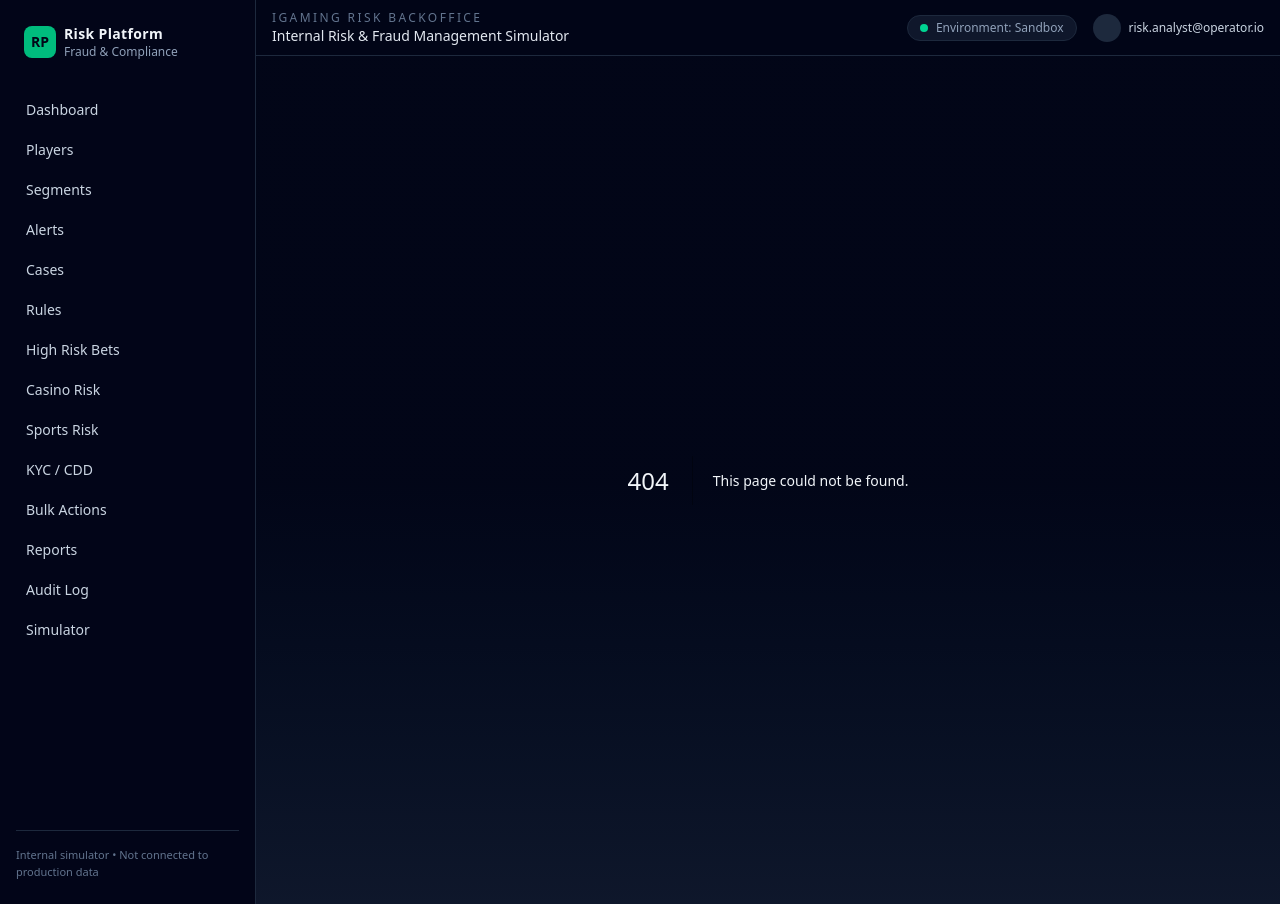
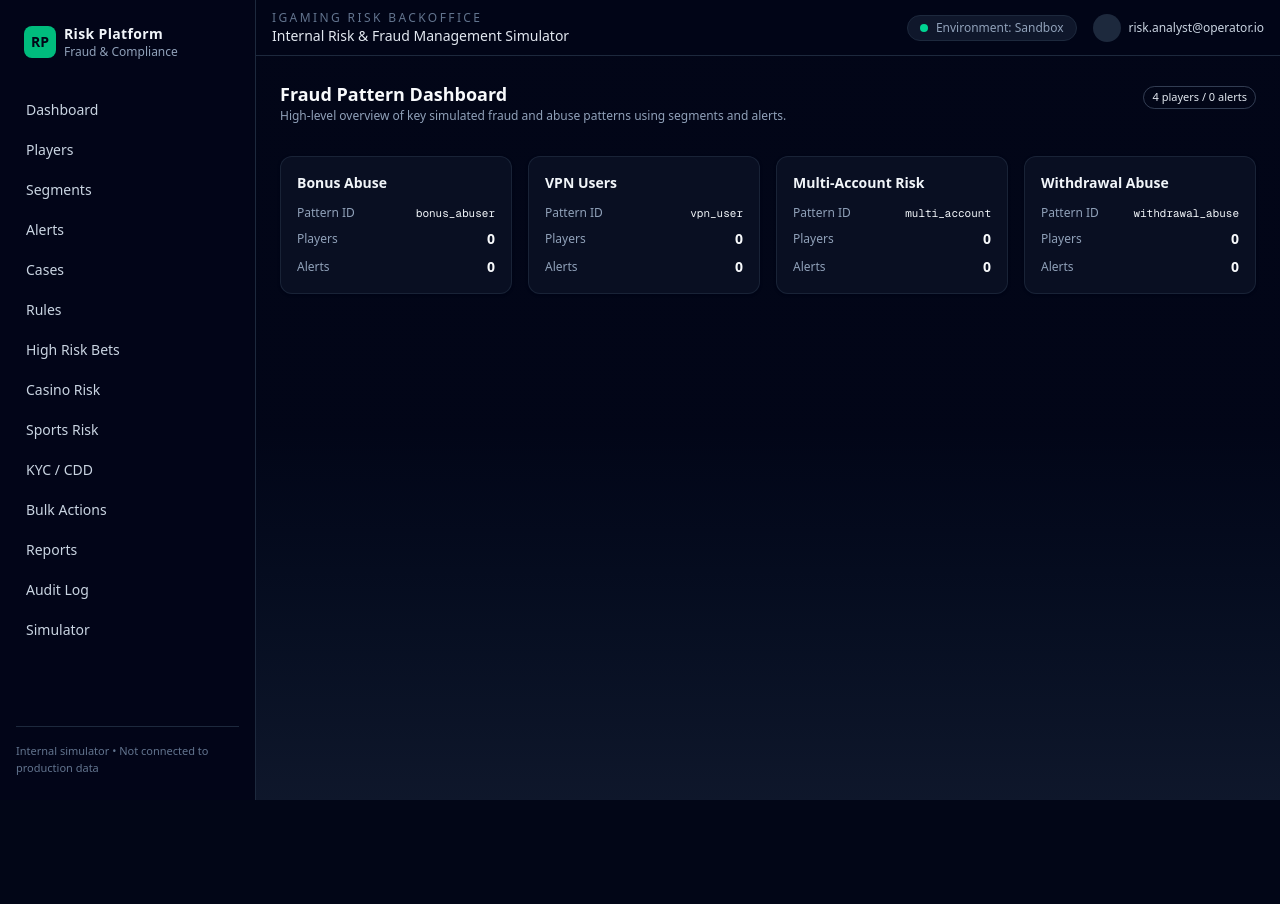
Before and after one commit to ptsportsbookcom-sudo/risk-platform-simulator, a Next.js app: page /dashboard/fraud-patterns in a window 1280 px wide. Before the commit this address had no page. After the commit the page ends 800 px from the top, so only its background shows below. Built offline with nearby package versions, Linux system fonts and the light colour scheme.

Commit message:
add fraud pattern dashboard

```diff
--- /dev/null
+++ b/app/dashboard/fraud-patterns/page.tsx
@@ -0,0 +1,86 @@
+"use client";
+
+import { useRiskEngine } from "@/components/risk/RiskEngineContext";
+import { Card } from "@/components/ui/Card";
+import { Badge } from "@/components/ui/Badge";
+
+type FraudPattern = {
+  id: string;
+  label: string;
+};
+
+const FRAUD_PATTERNS: FraudPattern[] = [
+  { id: "bonus_abuser", label: "Bonus Abuse" },
+  { id: "vpn_user", label: "VPN Users" },
+  { id: "multi_account", label: "Multi-Account Risk" },
+  { id: "withdrawal_abuse", label: "Withdrawal Abuse" },
+];
+
+export default function FraudPatternDashboardPage() {
+  const { state } = useRiskEngine();
+
+  const players = Object.values(state.players ?? {});
+  const alerts = state.alerts ?? [];
+
+  const countPlayers = (segmentId: string): number =>
+    players.filter((p) => (p.segments ?? []).includes(segmentId)).length;
+
+  const countAlerts = (segmentId: string): number => {
+    const playerIds = new Set(
+      players
+        .filter((p) => (p.segments ?? []).includes(segmentId))
+        .map((p) => p.playerId),
+    );
+    return alerts.filter((a) => playerIds.has(a.playerId)).length;
+  };
+
+  return (
+    <>
+      <div className="flex items-baseline justify-between gap-4">
+        <div>
+          <h1 className="text-lg font-semibold text-slate-50">
+            Fraud Pattern Dashboard
+          </h1>
+          <p className="text-xs text-slate-400">
+            High-level overview of key simulated fraud and abuse patterns using
+            segments and alerts.
+          </p>
+        </div>
+        <Badge variant="outline">
+          {players.length} players / {alerts.length} alerts
+        </Badge>
+      </div>
+
+      <div className="mt-4 grid gap-4 md:grid-cols-2 lg:grid-cols-4">
+        {FRAUD_PATTERNS.map((pattern) => {
+          const playerCount = countPlayers(pattern.id);
+          const alertCount = countAlerts(pattern.id);
+          return (
+            <Card key={pattern.id} title={pattern.label}>
+              <div className="space-y-2 text-xs text-slate-200">
+                <div className="flex items-center justify-between">
+                  <span className="text-slate-400">Pattern ID</span>
+                  <span className="font-mono text-[11px] text-slate-100">
+                    {pattern.id}
+                  </span>
+                </div>
+                <div className="flex items-center justify-between">
+                  <span className="text-slate-400">Players</span>
+                  <span className="text-sm font-semibold text-slate-50">
+                    {playerCount}
+                  </span>
+                </div>
+                <div className="flex items-center justify-between">
+                  <span className="text-slate-400">Alerts</span>
+                  <span className="text-sm font-semibold text-slate-50">
+                    {alertCount}
+                  </span>
+                </div>
+              </div>
+            </Card>
+          );
+        })}
+      </div>
+    </>
+  );
+}
```
